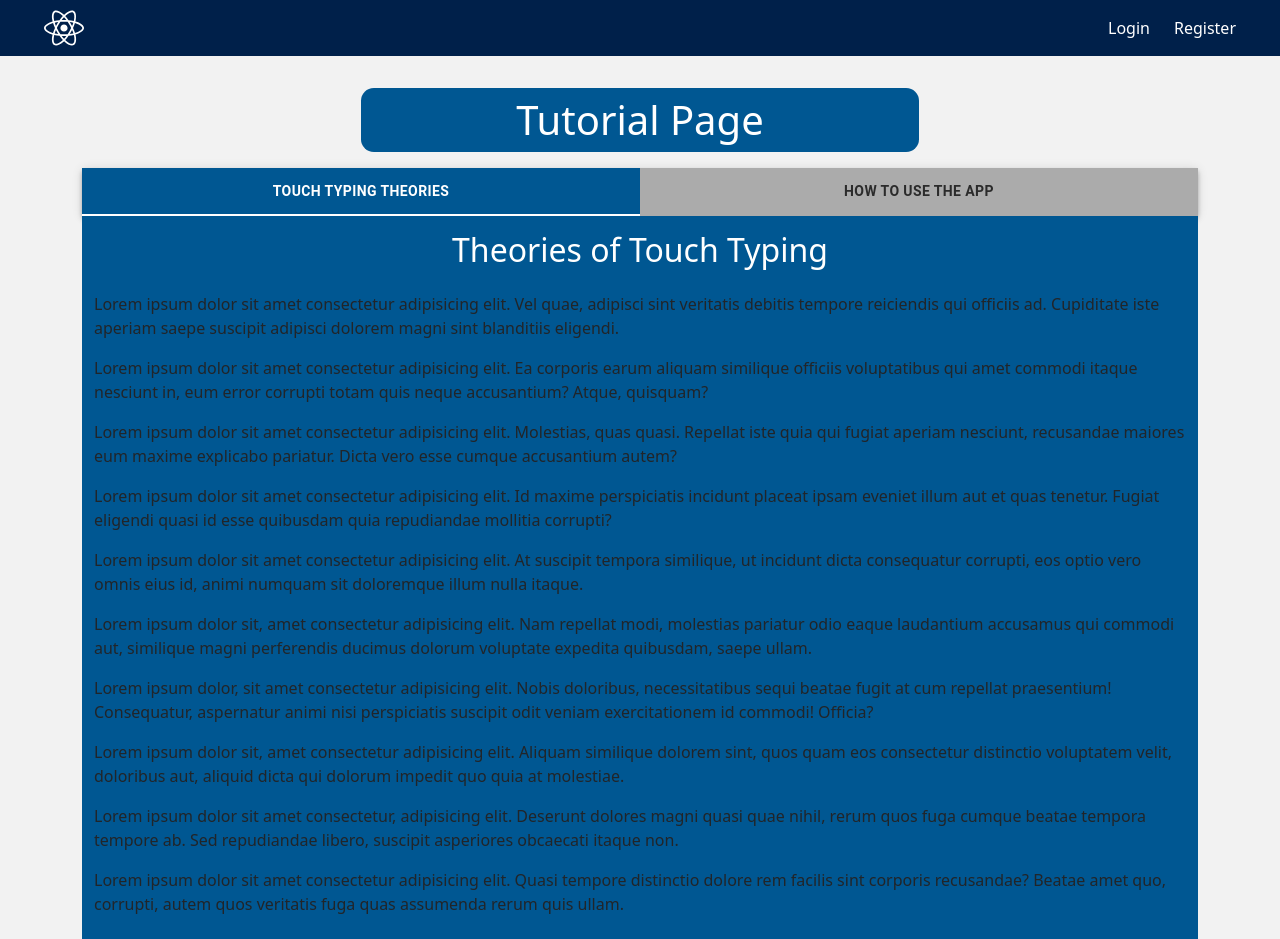
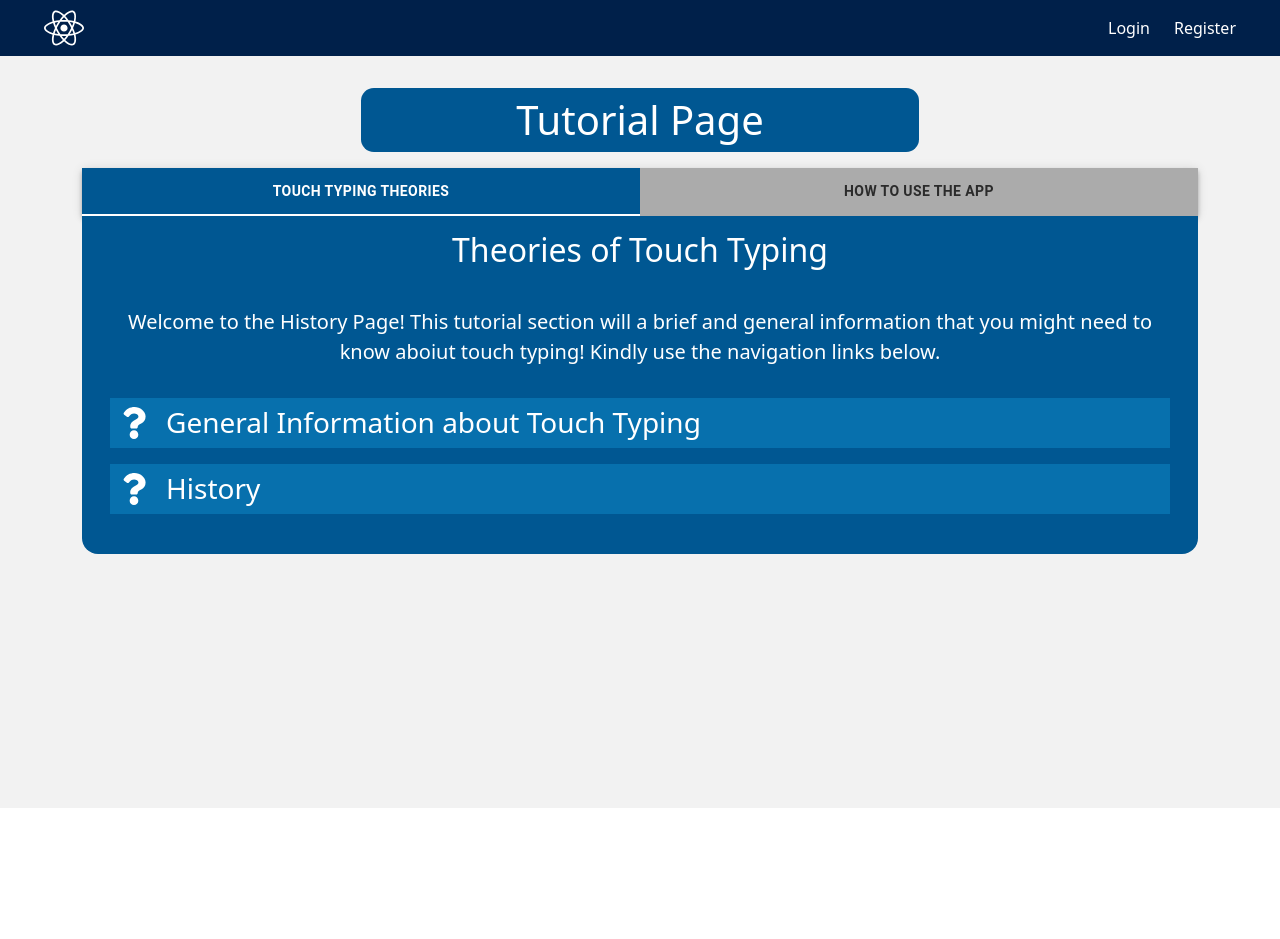
Before and after one commit to alvinAdler/TouchTypingApplication, a React (Create React App) app in the folder client/: page /tutorial in a window 1280 px wide. Shown: the top 939 px of the page. After the commit the page ends 808 px from the top, so only its background shows below. Built offline with nearby package versions, Linux system fonts and the light colour scheme.

Commit message:
Added the general information of touch typing in the tutorials page

```diff
--- a/client/src/components/TutorialPage/TutorialPage.jsx
+++ b/client/src/components/TutorialPage/TutorialPage.jsx
@@ -11,7 +11,6 @@ import { markLastVisitedPath } from '../Utilities/functions'
 import theme from '../Utilities/tabsTheme'
 import PageTitle from '../UtilityComponents/PageTitle/PageTitle'
 import ExpandableSection from '../UtilityComponents/ExpandableSection/ExpandableSection'
-import PlaceholderJumbotron from '../UtilityComponents/PlaceholderJumbotron/PlaceholderJumbotron'
 
 const TutorialPage = () => {
 
@@ -44,16 +43,40 @@ const TutorialPage = () => {
             <MaterialTabBody currentTab={currentTab} tabIndex={0}>
                 <div className="tutorial-content-container container">
                     <h2 className="tutorial-content-title">Theories of Touch Typing</h2>
-                    <p>Lorem ipsum dolor sit amet consectetur adipisicing elit. Vel quae, adipisci sint veritatis debitis tempore reiciendis qui officiis ad. Cupiditate iste aperiam saepe suscipit adipisci dolorem magni sint blanditiis eligendi.</p>
-                    <p>Lorem ipsum dolor sit amet consectetur adipisicing elit. Ea corporis earum aliquam similique officiis voluptatibus qui amet commodi itaque nesciunt in, eum error corrupti totam quis neque accusantium? Atque, quisquam?</p>
-                    <p>Lorem ipsum dolor sit amet consectetur adipisicing elit. Molestias, quas quasi. Repellat iste quia qui fugiat aperiam nesciunt, recusandae maiores eum maxime explicabo pariatur. Dicta vero esse cumque accusantium autem?</p>
-                    <p>Lorem ipsum dolor sit amet consectetur adipisicing elit. Id maxime perspiciatis incidunt placeat ipsam eveniet illum aut et quas tenetur. Fugiat eligendi quasi id esse quibusdam quia repudiandae mollitia corrupti?</p>
-                    <p>Lorem ipsum dolor sit amet consectetur adipisicing elit. At suscipit tempora similique, ut incidunt dicta consequatur corrupti, eos optio vero omnis eius id, animi numquam sit doloremque illum nulla itaque.</p>
-                    <p>Lorem ipsum dolor sit, amet consectetur adipisicing elit. Nam repellat modi, molestias pariatur odio eaque laudantium accusamus qui commodi aut, similique magni perferendis ducimus dolorum voluptate expedita quibusdam, saepe ullam.</p>
-                    <p>Lorem ipsum dolor, sit amet consectetur adipisicing elit. Nobis doloribus, necessitatibus sequi beatae fugit at cum repellat praesentium! Consequatur, aspernatur animi nisi perspiciatis suscipit odit veniam exercitationem id commodi! Officia?</p>
-                    <p>Lorem ipsum dolor sit, amet consectetur adipisicing elit. Aliquam similique dolorem sint, quos quam eos consectetur distinctio voluptatem velit, doloribus aut, aliquid dicta qui dolorum impedit quo quia at molestiae.</p>
-                    <p>Lorem ipsum dolor sit amet consectetur, adipisicing elit. Deserunt dolores magni quasi quae nihil, rerum quos fuga cumque beatae tempora tempore ab. Sed repudiandae libero, suscipit asperiores obcaecati itaque non.</p>
-                    <p>Lorem ipsum dolor sit amet consectetur adipisicing elit. Quasi tempore distinctio dolore rem facilis sint corporis recusandae? Beatae amet quo, corrupti, autem quos veritatis fuga quas assumenda rerum quis ullam.</p>
+
+                    <p className="tutorial-description lead">Welcome to the History Page! This tutorial section will a brief and general information that you might need to know aboiut touch typing! Kindly use the navigation links below.</p>
+
+                    <ExpandableSection sectionTitle="General Information about Touch Typing">
+                        <h3>General Information about Touch Typing</h3>
+
+                        <img className="section-image-title" src="/images/undraw_generalInfo.svg" alt="Can not find picutre" />
+
+                        <p>
+                            Touch-typing is the ability to type on a keyboard (or any other similar devices/mechanics) with a minimum sight towards the keyboards and yet still produce an accurate result within a short time. Similarly, Barnes (1890, p. 20) also stated that “To learn to write by touch, that is, with only an occasional glance at the keyboard, sit directly in front of the machine.” Touch-typing came along with the invention of the typewriter. At that time, typists sought a way to type efficiently. Touch-typing was pretty helpful and considered the best practice to operate the typewriter. With touch-typing, the typist only needs a very minimum amount of time to find the correct letter by utilizing muscle memory (Barnes, 1890). Due to its efficiency, this method remains now to be used in many writing-related tasks.
+                        </p>
+
+                        <p>
+                            From the previous paragraph, it can be seen that learning to touch-type is very beneficial. However, within this technology era, a person can learn how to touch-type from many sources, including the internet itself. However, the internet is a broad and deep place where there are at least 4,386,485,541 users (approximated) on April 30, 2019 (Group, 2011). Considering that number, the number of available information on the internet must be somewhere near equivalent or even greater. With that number of information, confusion might occur in terms of choosing the best method to learn to touch-type.
+                        </p>
+
+                        <p>
+                            Fortunately, a learning method called game-based learning has been developed as a “fun” way of learning. According to Plass et al. (2015, p. 259), “Game-based learning mostly emphasizes that it is a type of gameplay with defined learning outcomes”. In other words, game-based learning aims to combine a learning process with actual gameplay. The reason that supports the acknowledgment of this learning method is the number of people who are playing games casually. Lenhart et al. (2008) stated that 99% of boys and 94% of girls in America are playing digital games. One of the factors that responsible for this high number is the motivational side of a game. A game can maintain the engagement of the users for a long period by utilizing various game mechanics that are enjoyable by the users (Plass et al., 2015, p. 260).
+                        </p>
+
+                        <p>
+                            With high percentages of game enthusiasts, various studies have been conducted to observe the efficiencies of a game in learning (game-based learning). Papastergiou (2009), through her research in 2008 with 88 high-school students, showed a positive outcome from the implementation of game-based learning. In terms of computer memory education (the topic of the research), digital game-based learning is more effective in enhancing the students’ knowledge regarding the current field as well as maintaining their motivation during the activity. Papastergiou (2009) argues that sufficient entertainment elements and learning materials are the keys to the success of game-based learning. Also, research conducted by Kerthyayana Manuaba (2017) showed the positive impacts of game-based learning. He successfully proved that text-based games have a great potential for improving reading behavior in Indonesia. He stated that among 20 participants (university students) in his research, 19 of them fully understand the reading materials from the game.
+                        </p>
+
+                    </ExpandableSection>
+
+                    <ExpandableSection sectionTitle="History">
+                        <h3>History</h3>
+
+                        <img className="section-image-title" src="/images/undraw_history.svg" alt="Can not find picutre" />
+
+                        <p className="sub-content-forewords">Lorem ipsum dolor sit amet consectetur adipisicing elit. Eum necessitatibus esse quasi tempore velit explicabo dicta iusto deserunt voluptatem et!</p>
+
+                    </ExpandableSection>
                 </div>
             </MaterialTabBody>
             <MaterialTabBody currentTab={currentTab} tabIndex={1}>
--- a/client/src/components/TutorialPage/TutorialPage_master.css
+++ b/client/src/components/TutorialPage/TutorialPage_master.css
@@ -36,6 +36,12 @@
     margin: 1rem auto;
 }
 
+.section-image-title{
+    width: 50%;
+    height: 20rem;
+    margin: 1rem auto;
+}
+
 .formula{
     border: 1px solid #eb4034;
     margin: 1rem auto;
```
Also changed, not shown: client/public/images/undraw_generalInfo.svg (added), client/public/images/undraw_history.svg (added).
